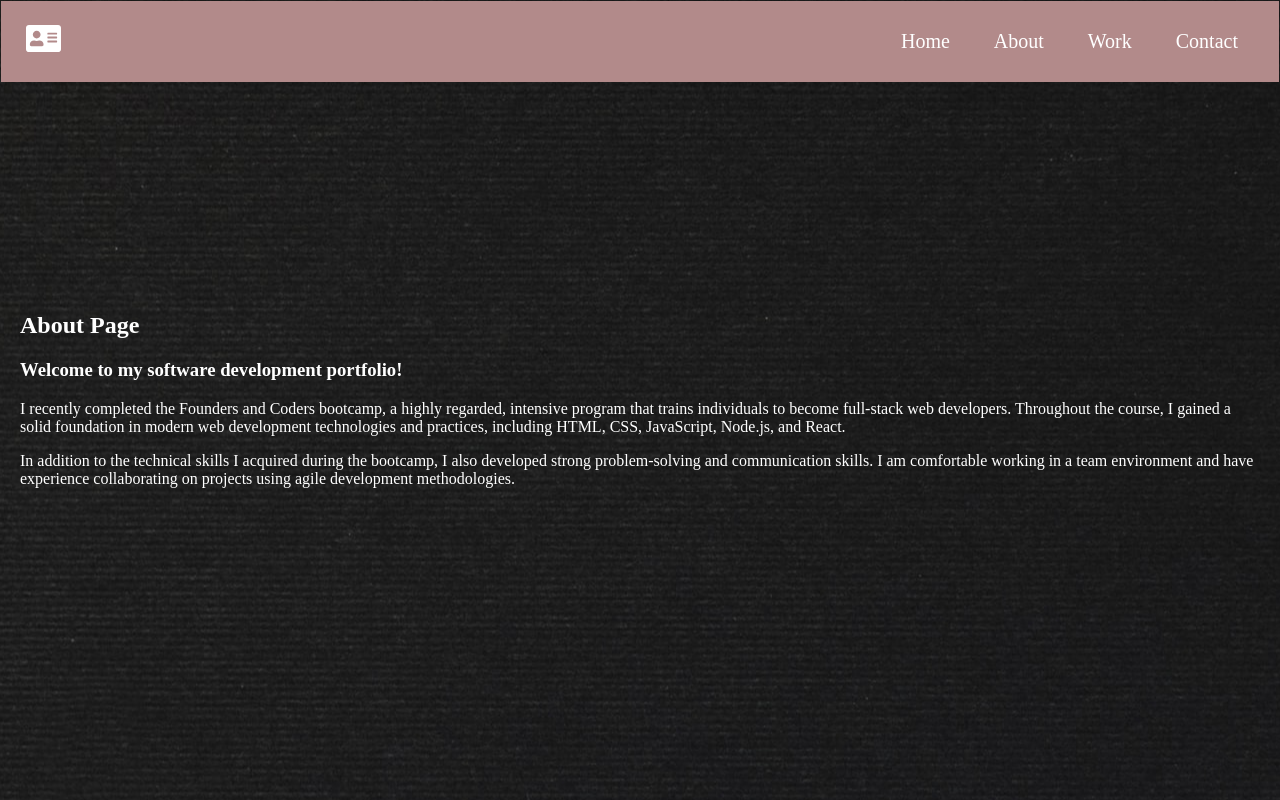
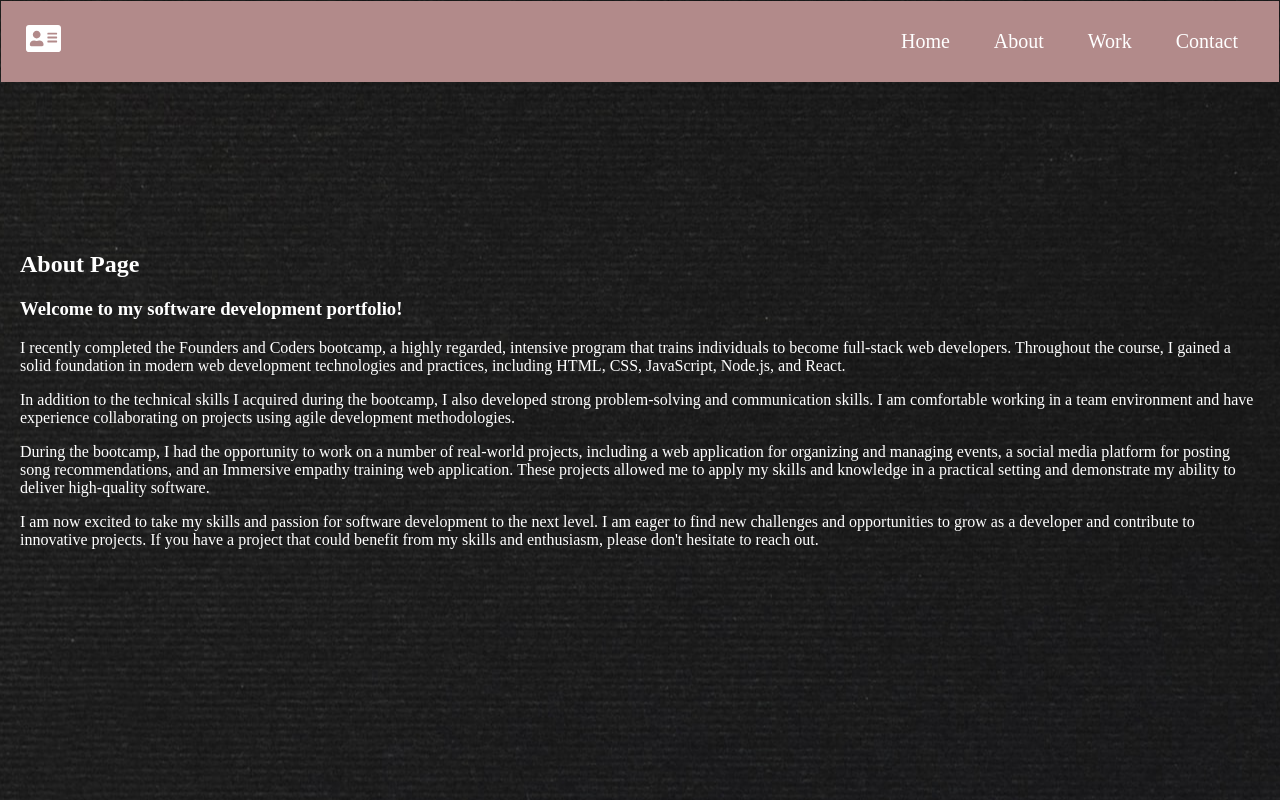
Before and after one commit to SurPun/Suraj-Portfolio, a Next.js app: page /about in a window 1280 px wide. Built offline with nearby package versions, Linux system fonts and the light colour scheme.

Commit message:
About Page

```diff
--- a/pages/about.js
+++ b/pages/about.js
@@ -21,6 +21,21 @@ const About = () => {
         comfortable working in a team environment and have experience
         collaborating on projects using agile development methodologies.
       </p>
+
+      <p>
+        During the bootcamp, I had the opportunity to work on a number of
+        real-world projects, including a web application for organizing and
+        managing events, a social media platform for posting song recommendations, and an Immersive empathy training web application. These projects allowed me to apply my skills and knowledge in a
+        practical setting and demonstrate my ability to deliver high-quality software.
+      </p>
+
+      <p>
+        I am now excited to take my skills and passion for software development
+        to the next level. I am eager to find new challenges and opportunities
+        to grow as a developer and contribute to innovative projects. If you
+        have a project that could benefit from my skills and enthusiasm, please
+        don't hesitate to reach out.
+      </p>
     </div>
   );
 };
```
